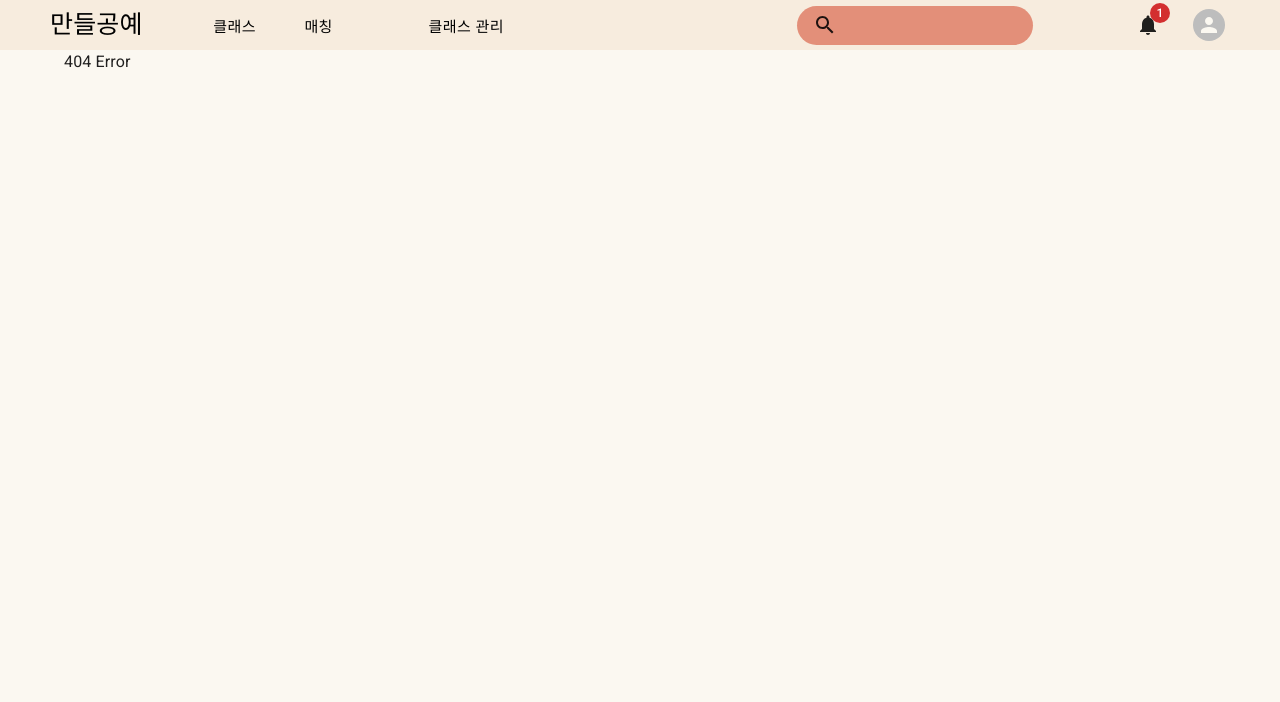
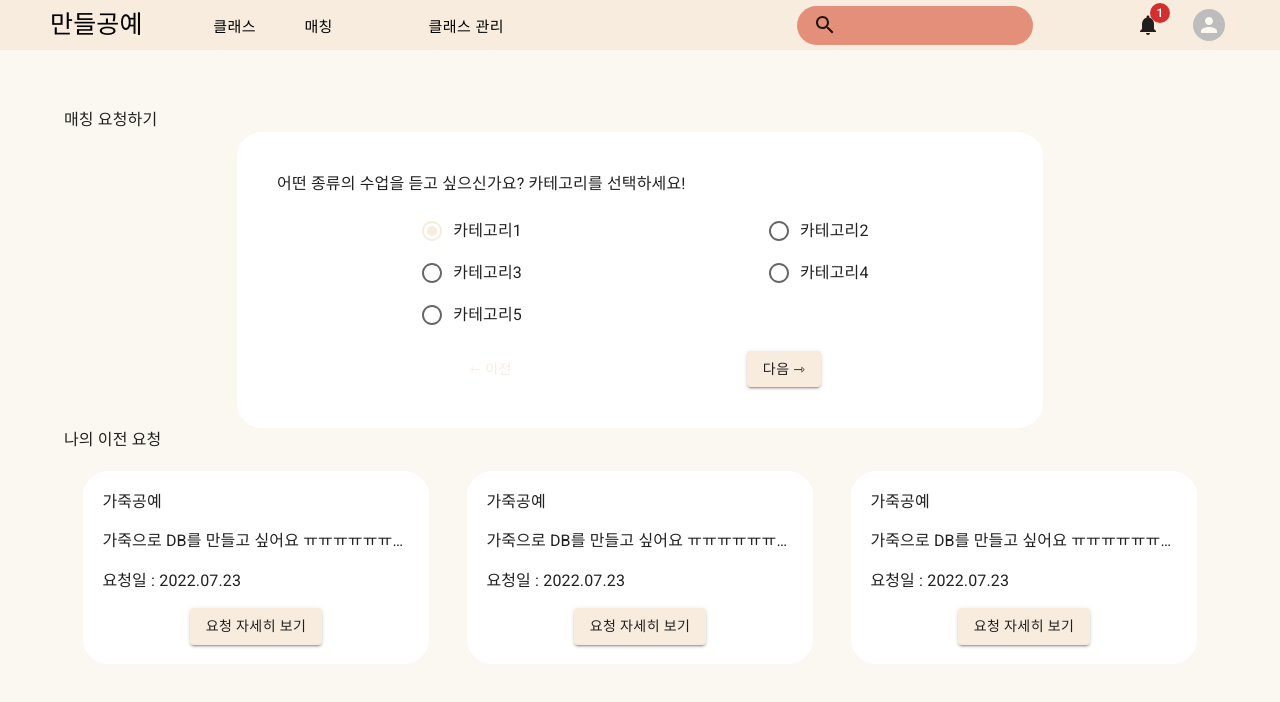
Before and after one commit to SPAMallday/CLIV, a React (Create React App) app in the folder FE/: page /matching in a window 1280 px wide. Before the commit this address had no page. Shown: the top 702 px of the page. Built offline with nearby package versions, Linux system fonts and the light colour scheme.

Commit message:
feat: Create matchingRequest

```diff
--- a/FE/src/App.js
+++ b/FE/src/App.js
@@ -6,6 +6,7 @@ import { Main, KaKaoLogin, NotFound, ClassList, ClassDetail } from './pages';
 import NavBar from './components/navbar/NavBar';
 import ClassManage from './pages/classmanage/ClassManage';
 import MyProfile from './pages/myprofile/MyProfile';
+import Matching from './pages/matching/Matching';
 
 function App() {
   return (
@@ -20,6 +21,7 @@ function App() {
           <Route path='/class/list' element={<ClassList />}></Route>
           <Route path='/class/detail/*' element={<ClassDetail />}></Route>
           <Route path='/classmanage' element={<ClassManage />}></Route>
+          <Route path='/matching' element={<Matching />}></Route>
           {/* 상단에 위치하는 라우트들의 규칙을 모두 확인, 일치하는 라우트가 없는경우 처리 */}
           <Route path='/*' element={<NotFound />}></Route>
           {/* <Route path="*" element={<NotFound />}></Route>  */}
--- /dev/null
+++ b/FE/src/components/matching/MatchingRequest.css
@@ -0,0 +1,56 @@
+.matchingTitle {
+  display: flex;
+  width: 100%;
+  height: 100%;
+}
+
+.matchingContainer {
+  display: flex;
+  background-color: white;
+  width: 70%;
+  min-width: 500px;
+  height: 100%;
+  margin-top: 2%;
+  margin-bottom: 2%;
+  border-radius: 25px;
+  margin: auto;
+}
+
+.matchingItem {
+  padding: 5%;
+}
+
+.matchingRadioBox {
+  width: 100%;
+}
+
+.matchingRadio {
+  display: flex;
+  width: 100%;
+  margin-top: 2%;
+  display: flex;
+  justify-content: space-between;
+  padding-left: 5%;
+  padding-right: 5%;
+}
+
+.matchingRadio .matchingRadioBtn {
+  margin-left: 10%;
+  margin-right: 10%;
+}
+
+.matchingBtnBox {
+  margin-top: 2%;
+  text-align: center;
+  display: flex;
+  justify-content: space-between;
+  margin-left: 25%;
+  margin-right: 25%;
+}
+
+@media (min-width: 1280px) {
+  .matchingRadio .matchingRadioBtn {
+    margin-left: 15%;
+    margin-right: 15%;
+  }
+}
--- /dev/null
+++ b/FE/src/components/matching/MatchingRequest.js
@@ -0,0 +1,85 @@
+import * as React from 'react';
+
+import Radio from '@mui/material/Radio';
+import RadioGroup from '@mui/material/RadioGroup';
+import Box from '@mui/material/Box';
+import Button from '@mui/material/Button';
+import Grid from '@mui/material/Grid';
+
+import FormControlLabel from '@mui/material/FormControlLabel';
+import FormControl from '@mui/material/FormControl';
+import FormLabel from '@mui/material/FormLabel';
+
+import './MatchingRequest.css';
+
+function MatchingRequest() {
+  const [value, setValue] = React.useState('카테고리1');
+
+  const handleChange = (event) => {
+    setValue(event.target.value);
+  };
+
+  return (
+    <div>
+      <div className='matchingTitle'>매칭 요청하기</div>
+
+      <Grid className='matchingContainer'>
+        <Grid item xs>
+          <Box className='matchingItem'>
+            <div>어떤 종류의 수업을 듣고 싶으신가요? 카테고리를 선택하세요!</div>
+
+            <FormControl className='matchingRadioBox'>
+              <FormLabel></FormLabel>
+              <RadioGroup
+                className='matchingRadio'
+                aria-labelledby='demo-controlled-radio-buttons-group'
+                name='controlled-radio-buttons-group'
+                value={value}
+                onChange={handleChange}
+                row
+              >
+                <FormControlLabel
+                  className='matchingRadioBtn'
+                  value='카테고리1'
+                  control={<Radio />}
+                  label='카테고리1'
+                />
+                <FormControlLabel
+                  className='matchingRadioBtn'
+                  value='카테고리2'
+                  control={<Radio />}
+                  label='카테고리2'
+                />
+                <FormControlLabel
+                  className='matchingRadioBtn'
+                  value='카테고리3'
+                  control={<Radio />}
+                  label='카테고리3'
+                />
+                <FormControlLabel
+                  className='matchingRadioBtn'
+                  value='카테고리4'
+                  control={<Radio />}
+                  label='카테고리4'
+                />
+                <FormControlLabel
+                  className='matchingRadioBtn'
+                  value='카테고리5'
+                  control={<Radio />}
+                  label='카테고리5'
+                />
+              </RadioGroup>
+            </FormControl>
+
+            <div className='matchingBtnBox'>
+              <Button variant='text'>⇽ 이전</Button>
+              <Button variant='contained'>다음 ⇾</Button>
+            </div>
+          </Box>
+        </Grid>
+      </Grid>
+    </div>
+  );
+}
+
+export default MatchingRequest;
--- /dev/null
+++ b/FE/src/components/matching/MyPreRequest.css
@@ -0,0 +1,24 @@
+.myPreMatchingTitle {
+  display: flex;
+  width: 100%;
+  height: 100%;
+}
+
+.myPreMatchingBox {
+  background-color: white;
+  margin: 5%;
+  border-radius: 25px;
+  padding: 5%;
+  text-align: center;
+}
+
+.myPreMatching {
+  text-align: left;
+  margin-bottom: 5%;
+  overflow: hidden;
+}
+
+/* @media (min-width: 1200px) {
+    .gohome :nth-child(3n-1) {
+    }
+  } */
--- /dev/null
+++ b/FE/src/components/matching/MyPreRequest.js
@@ -0,0 +1,59 @@
+import Button from '@mui/material/Button';
+import Box from '@mui/material/Box';
+import Grid from '@mui/material/Grid';
+
+import './MyPreRequest.css';
+
+function MyPreRequest() {
+  return (
+    <div>
+      <div className='myPreMatchingTitle'>나의 이전 요청</div>
+      <Grid container className='gohome'>
+        <Grid item xs md={6} lg={4}>
+          <Box className='myPreMatchingBox' style={{ whiteSpace: 'nowrap' }}>
+            <Box className='myPreMatching' component='div' sx={{ textOverflow: 'ellipsis' }}>
+              가죽공예
+            </Box>
+            <Box className='myPreMatching' component='div' sx={{ textOverflow: 'ellipsis' }}>
+              가죽으로 DB를 만들고 싶어요 ㅠㅠㅠㅠㅠㅠㅠㅠㅠㅠㅠㅠㅠㅠ
+            </Box>
+            <Box className='myPreMatching' component='div' sx={{ textOverflow: 'ellipsis' }}>
+              요청일 : 2022.07.23
+            </Box>
+            <Button variant='contained'>요청 자세히 보기</Button>
+          </Box>
+        </Grid>
+        <Grid item xs md={6} lg={4}>
+          <Box className='myPreMatchingBox' style={{ whiteSpace: 'nowrap' }}>
+            <Box className='myPreMatching' component='div' sx={{ textOverflow: 'ellipsis' }}>
+              가죽공예
+            </Box>
+            <Box className='myPreMatching' component='div' sx={{ textOverflow: 'ellipsis' }}>
+              가죽으로 DB를 만들고 싶어요 ㅠㅠㅠㅠㅠㅠㅠㅠㅠㅠㅠㅠㅠㅠ
+            </Box>
+            <Box className='myPreMatching' component='div' sx={{ textOverflow: 'ellipsis' }}>
+              요청일 : 2022.07.23
+            </Box>
+            <Button variant='contained'>요청 자세히 보기</Button>
+          </Box>
+        </Grid>
+        <Grid item xs md={6} lg={4}>
+          <Box className='myPreMatchingBox' style={{ whiteSpace: 'nowrap' }}>
+            <Box className='myPreMatching' component='div' sx={{ textOverflow: 'ellipsis' }}>
+              가죽공예
+            </Box>
+            <Box className='myPreMatching' component='div' sx={{ textOverflow: 'ellipsis' }}>
+              가죽으로 DB를 만들고 싶어요 ㅠㅠㅠㅠㅠㅠㅠㅠㅠㅠㅠㅠㅠㅠ
+            </Box>
+            <Box className='myPreMatching' component='div' sx={{ textOverflow: 'ellipsis' }}>
+              요청일 : 2022.07.23
+            </Box>
+            <Button variant='contained'>요청 자세히 보기</Button>
+          </Box>
+        </Grid>
+      </Grid>
+    </div>
+  );
+}
+
+export default MyPreRequest;
--- a/FE/src/components/navbar/NavBar.js
+++ b/FE/src/components/navbar/NavBar.js
@@ -104,7 +104,9 @@ function NavBar() {
               'aria-labelledby': 'basic-button',
             }}
           >
-            <MenuItem onClick={handleCloseMatching}>요청 보내기</MenuItem>
+            <Link to='/matching'>
+              <MenuItem onClick={handleCloseMatching}>요청 보내기</MenuItem>
+            </Link>
             <MenuItem onClick={handleCloseMatching}>받은 요청</MenuItem>
             <MenuItem onClick={handleCloseMatching}>채팅</MenuItem>
           </Menu>
--- /dev/null
+++ b/FE/src/pages/matching/Matching.css
@@ -0,0 +1,3 @@
+.matchingRequest {
+  margin-top: 5%;
+}
--- /dev/null
+++ b/FE/src/pages/matching/Matching.js
@@ -0,0 +1,21 @@
+import MatchingRequest from '../../components/matching/MatchingRequest';
+import MyPreRequest from '../../components/matching/MyPreRequest';
+
+import Grid from '@mui/material/Grid';
+
+import './Matching.css';
+
+function Matching() {
+  return (
+    <div>
+      <div className='matchingRequest'>
+        <MatchingRequest />
+      </div>
+      <Grid>
+        <MyPreRequest />
+      </Grid>
+    </div>
+  );
+}
+
+export default Matching;
```
Also changed, not shown: 1 other file (tests, documents, lock files or other folders).
